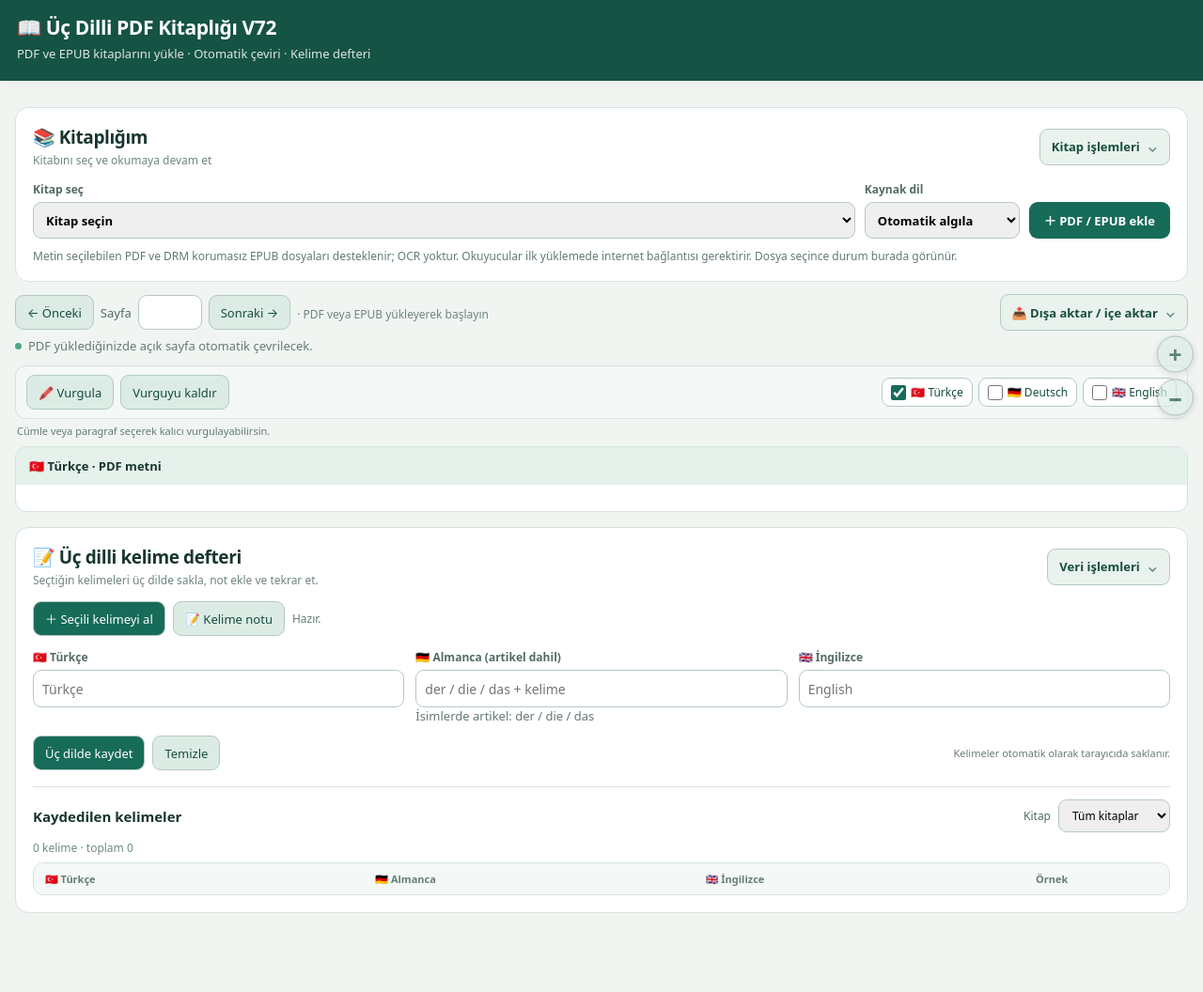
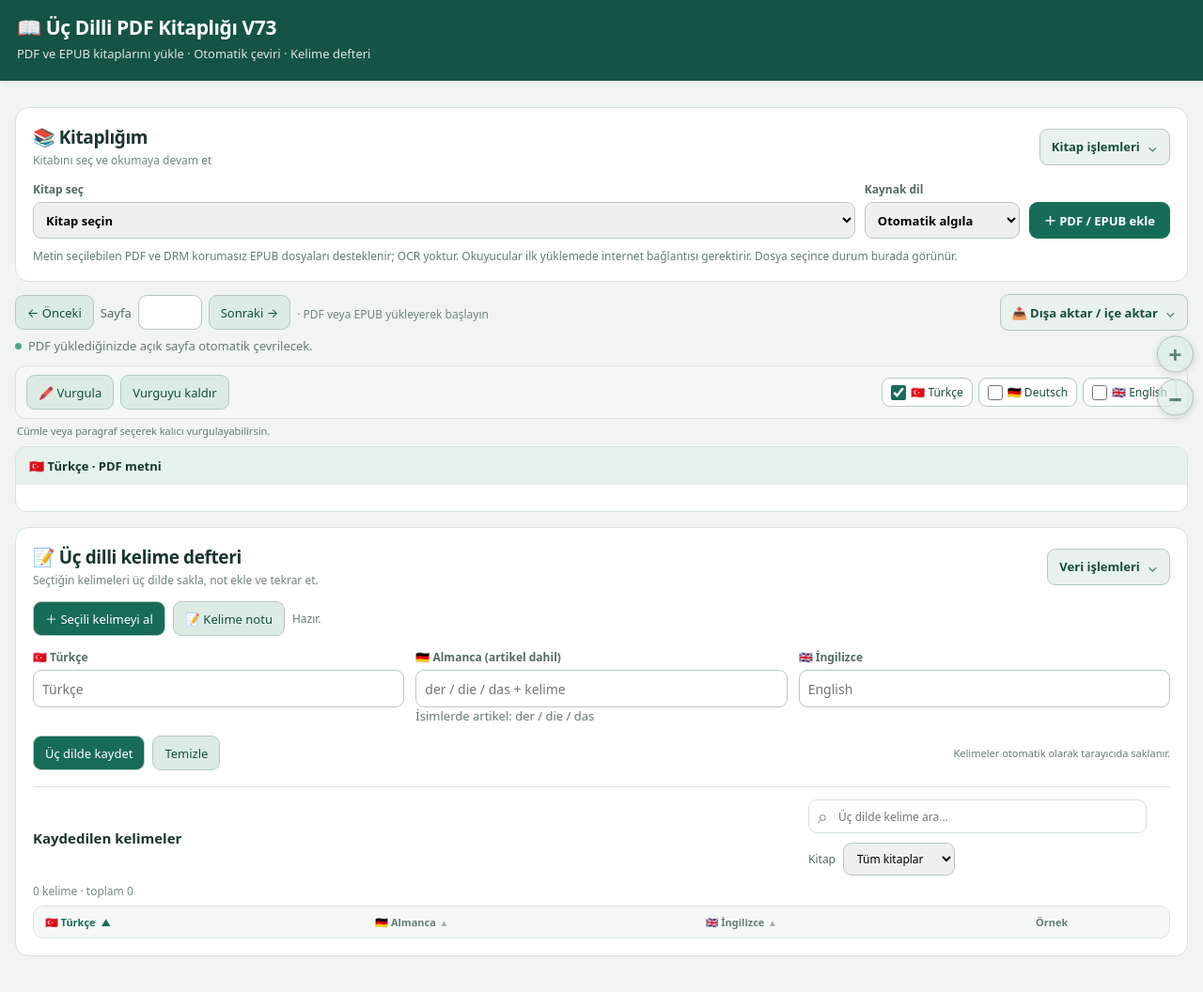
Before and after one commit to ibrahimkuralozkan/uc-dilli-kitaplik, a plain HTML site: page index.html in a window 1280 px wide. Shown: the whole page at 94% size. Before the commit the page ends 1014 px from the top, so only its background shows below. Drawn offline with Linux system fonts and the light colour scheme.

Commit message:
V73: sortable TR DE EN vocabulary columns and live three-language search

```diff
--- a/index.html
+++ b/index.html
@@ -135,7 +135,19 @@ button:active{transform:translateY(1px)}
 .vocab-word-mark{background:#bcebc9;color:#164d3f;padding:0 2px;border-radius:2px}
 @media(prefers-color-scheme:dark){.vocab-example-badge,.vocab-expand>summary{color:#89d8b2}.vocab-word-mark{background:#286b4b;color:#e5ffec}}
 @media(max-width:650px){.vocab-table-head{display:none}.vocab-row-main{grid-template-columns:minmax(0,1fr) minmax(0,1fr) 38px;gap:6px 10px}.vocab-cell:nth-child(3){grid-column:1/3}.vocab-example-cell{grid-column:1/3}.vocab-remove{grid-column:3;grid-row:1/3}.vocab-cell:before{content:attr(data-label) " ";font-size:10px;font-weight:700;color:#7a9186}.vocab-example-grid{grid-template-columns:1fr;gap:8px}}
-</style></head><body><div class="reading-zoom" aria-label="Metin boyutu"><button type="button" onclick="changeReadingFont(1)" aria-label="Yazıyı büyüt" title="Yazıyı büyüt">+</button><button type="button" onclick="changeReadingFont(-1)" aria-label="Yazıyı küçült" title="Yazıyı küçült">−</button></div><header><h1>📖 Üç Dilli PDF Kitaplığı V72</h1><p>PDF ve EPUB kitaplarını yükle · Otomatik çeviri · Kelime defteri</p></header><main>
+
+/* V73: consistent sortable headers and compact live search */
+.vocab-filter-controls{display:flex;align-items:center;gap:10px;flex-wrap:wrap}
+.vocab-search-field{display:flex!important;align-items:center;position:relative;min-width:215px;flex:1 1 230px;max-width:360px}
+.vocab-search-field input{width:100%;height:36px;padding:7px 12px 7px 31px;font-size:12px;background:var(--ui-surface);color:var(--ui-ink);border:1px solid var(--ui-border);border-radius:9px}
+.vocab-search-icon{position:absolute;left:10px;font-size:19px;line-height:1;color:#718b7e;pointer-events:none}
+.vocab-sort-heading{appearance:none;display:inline-flex;align-items:center;gap:6px;justify-content:flex-start;width:100%;min-width:0;border:0;background:transparent!important;color:inherit!important;padding:0;font:inherit;font-weight:700;text-align:left;cursor:pointer;box-shadow:none;transform:none!important}
+.vocab-sort-heading:hover,.vocab-sort-heading.is-active{color:#176b59!important}
+.vocab-sort-icon{font-size:10px;opacity:.6}
+.vocab-sort-heading.is-active .vocab-sort-icon{opacity:1}
+@media(prefers-color-scheme:dark){.vocab-sort-heading:hover,.vocab-sort-heading.is-active{color:#89d8b2!important}}
+@media(max-width:650px){.vocab-filter-controls{width:100%}.vocab-search-field{max-width:none}.vocab-list-controls{align-items:stretch}}
+</style></head><body><div class="reading-zoom" aria-label="Metin boyutu"><button type="button" onclick="changeReadingFont(1)" aria-label="Yazıyı büyüt" title="Yazıyı büyüt">+</button><button type="button" onclick="changeReadingFont(-1)" aria-label="Yazıyı küçült" title="Yazıyı küçült">−</button></div><header><h1>📖 Üç Dilli PDF Kitaplığı V73</h1><p>PDF ve EPUB kitaplarını yükle · Otomatik çeviri · Kelime defteri</p></header><main>
 <section id="library" class="ui-card library-card">
  <div class="ui-section-heading"><div><h2>📚 Kitaplığım</h2><p class="ui-muted">Kitabını seç ve okumaya devam et</p></div>
  <details class="ui-menu"><summary aria-label="Kitap işlemleri">Kitap işlemleri <span class="ui-chevron">⌄</span></summary><div class="ui-menu-content"><button class="ui-danger" onclick="deleteBook()">Seçili kitabı kaldır</button><p class="ui-muted">Yalnızca seçili kitabı kitaplıktan kaldırır.</p></div></details></div>
@@ -165,7 +177,7 @@ button:active{transform:translateY(1px)}
 <div class="cols ui-word-fields"><div class="field"><label>🇹🇷 Türkçe</label><input id="tr" placeholder="Türkçe"></div><div class="field"><label>🇩🇪 Almanca (artikel dahil)</label><input id="de" placeholder="der / die / das + kelime" oninput="preview()"><div id="articlePreview" class="note"></div></div><div class="field"><label>🇬🇧 İngilizce</label><input id="en" placeholder="English"></div></div>
 <div class="ui-save-row"><button class="primary" onclick="saveWord()">Üç dilde kaydet</button><button onclick="clearFields()">Temizle</button><span id="storageNote" class="note">Kelimeler otomatik olarak tarayıcıda saklanır.</span></div>
 <div class="ui-vocab-divider"></div>
-<div class="ui-list-controls"><h3>Kaydedilen kelimeler</h3><label>Kitap <select id="wordBookFilter" onchange="renderSaved()"><option value="all">Tüm kitaplar</option></select></label></div>
+<div class="ui-list-controls"><h3>Kaydedilen kelimeler</h3><div class="vocab-filter-controls"><label class="vocab-search-field"><span class="vocab-search-icon" aria-hidden="true">⌕</span><input id="wordSearch" type="search" placeholder="Üç dilde kelime ara…" aria-label="Kaydedilen kelimelerde ara" oninput="renderSaved()" autocomplete="off"></label><label>Kitap <select id="wordBookFilter" onchange="renderSaved()"><option value="all">Tüm kitaplar</option></select></label></div></div>
 <div id="saved"></div></section></main><div id="noteOverlay" class="note-overlay" hidden><div class="note-dialog" role="dialog" aria-modal="true" aria-labelledby="noteHeading"><h2 id="noteHeading">📝 Kelime notu</h2><div id="noteContext" class="note"></div><label for="noteEditor">Notun</label><textarea id="noteEditor" rows="5" placeholder="Bu kelimeyle ilgili notunu yaz…" style="width:100%;font:inherit;padding:10px;border:1px solid #a8c5b9;border-radius:8px;resize:vertical"></textarea><p id="noteStatus" class="note"></p><div class="actions"><button class="primary" onclick="saveSelectedNote()">Notu kaydet</button><button onclick="deleteSelectedNote()">Notu sil</button><button onclick="closeNote()">Kapat</button></div></div></div><script>
 // Early diagnostic bootstrap: independent from the large book data / translation script.
 (function(){
@@ -989,16 +1001,44 @@ function exampleSentenceMarkup(sentence,word){
  if(index<0)return esc(text);
  return esc(text.slice(0,index))+'<mark class="vocab-word-mark">'+esc(text.slice(index,index+needle.length))+'</mark>'+esc(text.slice(index+needle.length));
 }
+/* V73: in-place language sorting and live vocabulary search. */
+let vocabSortLang='tr',vocabSortDirection=1;
+const vocabCollators={
+ tr:new Intl.Collator('tr',{sensitivity:'base',numeric:true,ignorePunctuation:true}),
+ de:new Intl.Collator('de',{sensitivity:'base',numeric:true,ignorePunctuation:true}),
+ en:new Intl.Collator('en',{sensitivity:'base',numeric:true,ignorePunctuation:true})
+};
+function vocabularySortValue(value,lang){
+ let result=String(value||'').trim();
+ if(lang==='de')result=result.replace(/^(der|die|das)\s+/i,'');
+ return result;
+}
+function setVocabSort(lang){
+ if(!['tr','de','en'].includes(lang))return;
+ if(vocabSortLang===lang)vocabSortDirection*=-1;
+ else{vocabSortLang=lang;vocabSortDirection=1}
+ renderSaved();
+}
+function vocabSortHeading(lang,label){
+ const active=vocabSortLang===lang;
+ return '<button type="button" class="vocab-sort-heading'+(active?' is-active':'')+'" onclick="setVocabSort(\''+lang+'\')" aria-label="'+label+' diline göre sırala" title="'+label+' diline göre '+(active&&vocabSortDirection===1?'Z–A':'A–Z')+' sırala">'+label+' <span class="vocab-sort-icon" aria-hidden="true">'+(active?(vocabSortDirection===1?'▲':'▼'):'▴')+'</span></button>';
+}
 function renderSaved(){
  const selector=$('wordBookFilter');if(!selector)return;
  const previous=selector.value;
  selector.innerHTML='<option value="all">Tüm kitaplar</option><option value="current">Okunan kitap</option><option value="other">Diğer kitaplar</option>';
  selector.value=['all','current','other'].includes(previous)?previous:'all';
  const f=selector.value;
+ const search=($('wordSearch')?.value||'').trim().toLocaleLowerCase('tr');
  const filtered=words.map((w,i)=>({w,i})).filter(({w})=>{
-  const ids=bookIds(w);return f==='all'||(f==='current'?ids.includes(currentBook):!ids.includes(currentBook));
+  const ids=bookIds(w);
+  const bookMatches=f==='all'||(f==='current'?ids.includes(currentBook):!ids.includes(currentBook));
+  const wordMatches=!search||w.some(v=>String(v||'').toLocaleLowerCase('tr').includes(search));
+  return bookMatches&&wordMatches;
  });
- $('saved').innerHTML='<div class="vocab-count">'+filtered.length+' kelime · toplam '+words.length+'</div><div class="vocab-table"><div class="vocab-table-head"><span>🇹🇷 Türkçe</span><span>🇩🇪 Almanca</span><span>🇬🇧 İngilizce</span><span>Örnek</span><span></span></div>'+
+ const langIndex={tr:0,de:1,en:2}[vocabSortLang],collator=vocabCollators[vocabSortLang];
+ filtered.sort((a,b)=>vocabSortDirection*collator.compare(vocabularySortValue(a.w[langIndex],vocabSortLang),vocabularySortValue(b.w[langIndex],vocabSortLang))||a.i-b.i);
+ $('saved').innerHTML='<div class="vocab-count">'+filtered.length+' kelime · toplam '+words.length+'</div><div class="vocab-table"><div class="vocab-table-head">'+vocabSortHeading('tr','🇹🇷 Türkçe')+vocabSortHeading('de','🇩🇪 Almanca')+vocabSortHeading('en','🇬🇧 İngilizce')+'<span>Örnek</span><span></span></div>'+
  filtered.map(({w,i})=>{
   const examples=Array.isArray(wordExamples[wordKey(w)])?wordExamples[wordKey(w)]:[];
   const books=bookIds(w).map(id=>esc(bookLabel(id))).join(', ')||'Eski kayıt · kitap bilgisi yok';
```
